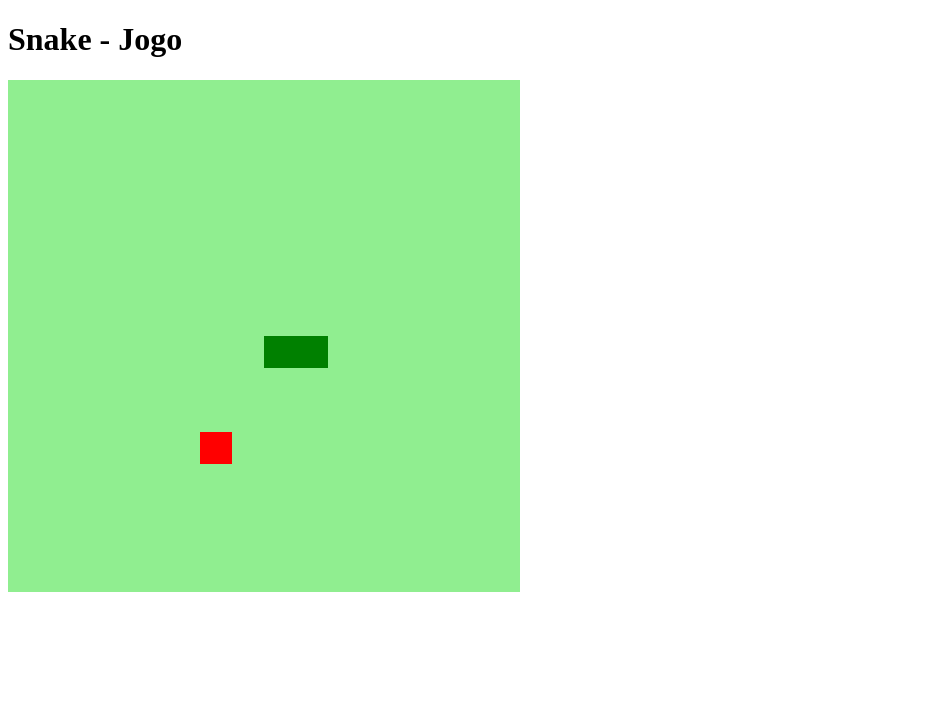
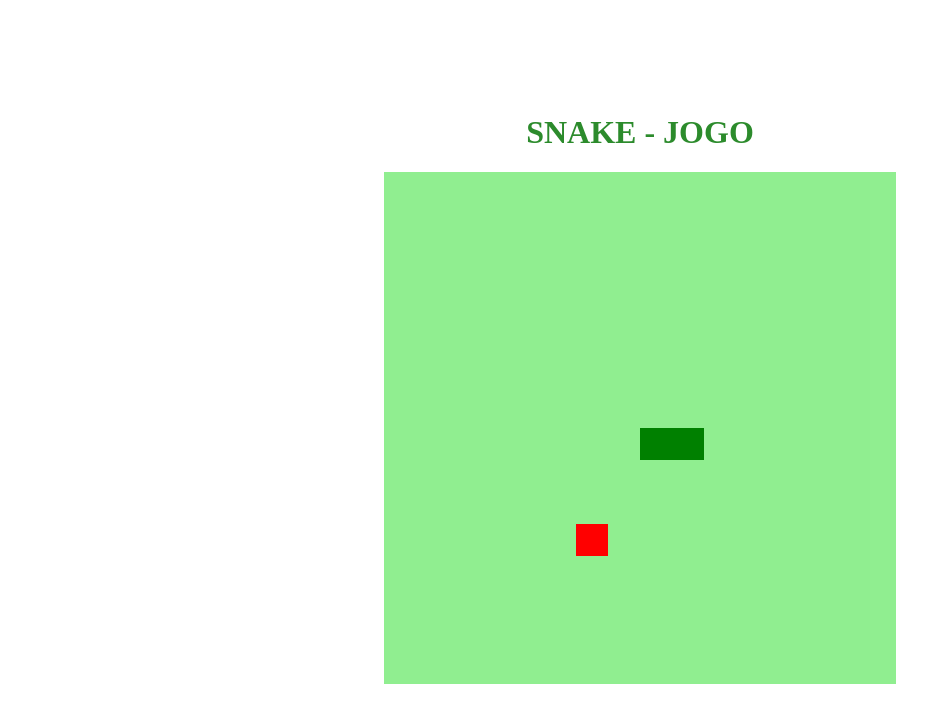
Before and after one commit to brenosantiago14/jogo_cobrinha_dio, a plain HTML site: page index.html in a window 1280 px wide. Shown: the whole page, without its empty margins (0-951 px from the left). Drawn offline with Linux system fonts and the light colour scheme.

Commit message:
add style ao jogo

```diff
--- a/index.html
+++ b/index.html
@@ -9,7 +9,7 @@
 	<title></title>
 </head>
 <body>
-	<h1>Snake - Jogo</h1>
+	<h1>SNAKE - JOGO</h1>
 	<canvas id="snake" width="512" height="512"></canvas>
 </body>
 </html>
--- a/style.css
+++ b/style.css
@@ -0,0 +1,9 @@
+body{
+	height: 95vh;
+	width: 95;
+	display: flex;
+	justify-content: center;
+	align-items: center;
+	flex-direction: column;
+	color: rgb(44, 139, 44);
+}
```
